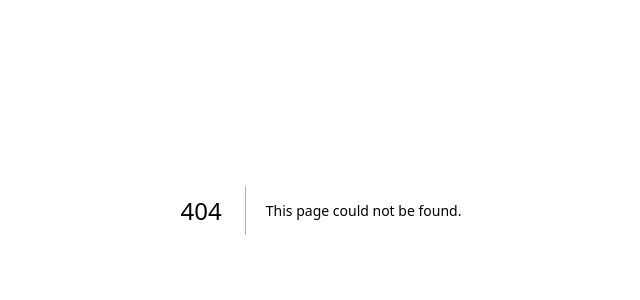
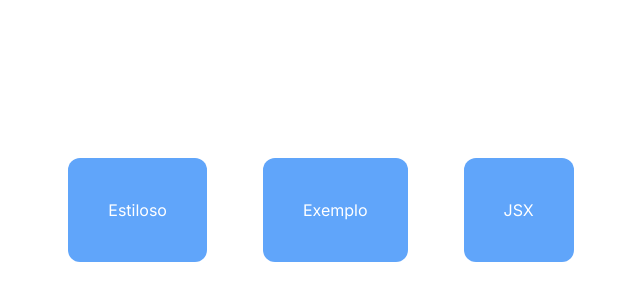
Before and after one commit to amandaoliveiracampos/next-crud, a Next.js app: page / in a window 1280 px wide. Before the commit this address had no page. Shown: the part 190-490 px from the top of the page, without its empty margins (319-959 px from the left). Built offline with nearby package versions, Linux system fonts and the light colour scheme.

Commit message:
Layout Navegador

```diff
--- a/src/app/exemplo/page.jsx
+++ b/src/app/exemplo/page.jsx
@@ -1,10 +1,13 @@
 import Cabecalho from "@/components/Cabecalho";
+import Layout from "@/components/Layout";
 
 export default function Exemplo() {
   return (
     <>
-      <Cabecalho titulo="Next.JS & React" />
-      <Cabecalho titulo="Aprenda Next na pratica" />
+      <Layout>
+        <Cabecalho titulo="Next.JS & React" />
+        <Cabecalho titulo="Aprenda Next na pratica" />
+      </Layout>
     </>
   );
 }
--- a/src/app/inicio/page.jsx
+++ /dev/null
@@ -1,9 +0,0 @@
-import Link from "next/link";
-
-export default function Inicio() {
-  return (
-    <div>
-      <Link href="/estiloso">Estiloso </Link>
-    </div>
-  );
-}
--- a/src/app/jsx/page.jsx
+++ b/src/app/jsx/page.jsx
@@ -1,13 +1,17 @@
+import Layout from "@/components/Layout";
+
 export default function Jsx() {
   const titulo = <h1>Jsx e um conceito Central</h1>;
   function subtitulo() {
     return <h2>{"muito legal".toUpperCase()}</h2>;
   }
   return (
-    <div>
-      {titulo}
-      {subtitulo()}
-      <p>{JSON.stringify({ nome: "Joao", idade: 30 })}</p>
-    </div>
+    <Layout>
+      <div>
+        {titulo}
+        {subtitulo()}
+        <p>{JSON.stringify({ nome: "Joao", idade: 30 })}</p>
+      </div>
+    </Layout>
   );
 }
--- /dev/null
+++ b/src/app/page.jsx
@@ -0,0 +1,13 @@
+import Navegador from "@/components/Navegador";
+
+export default function App() {
+  return (
+    <div>
+      <div className="flex justify-center items-center h-screen flex-wrap">
+        <Navegador texto="Estiloso" destino="/estiloso"></Navegador>
+        <Navegador texto="Exemplo" destino="/exemplo"></Navegador>
+        <Navegador texto="JSX" destino="/jsx"></Navegador>
+      </div>
+    </div>
+  );
+}
--- /dev/null
+++ b/src/components/Navegador.jsx
@@ -0,0 +1,9 @@
+import Link from "next/link";
+
+export default function Navegador(props) {
+  return (
+    <div className="bg-blue-400 rounded-xl text-white p-10 m-7 cursor-pointer  ">
+      <Link href={props.destino}>{props.texto}</Link>
+    </div>
+  );
+}
```
